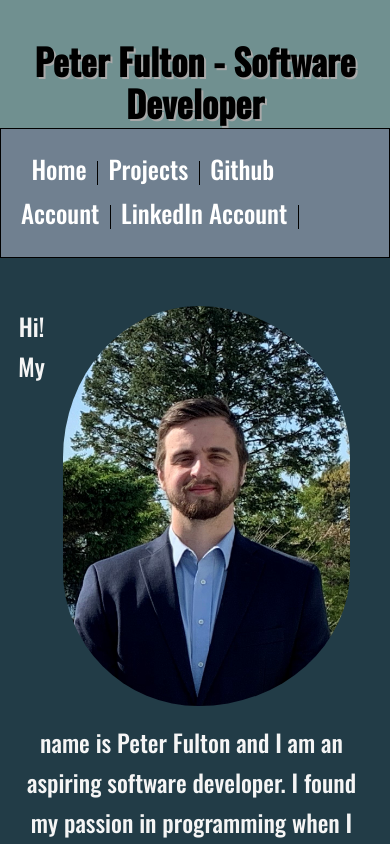
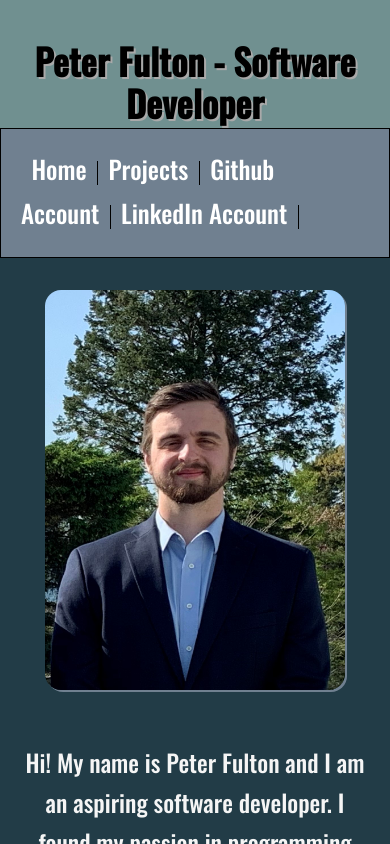
Before and after one commit to pmfulton/pmfulton_v1.0, a Next.js app: page / in a window 390 px wide. Shown: the top 844 px of the page. Built offline with nearby package versions, Linux system fonts and the light colour scheme.

Commit message:
change layout for mobile

```diff
--- a/pages/index.js
+++ b/pages/index.js
@@ -13,8 +13,8 @@ function AboutMe() {
             <main>
                 <Header heading="Peter Fulton - Software Developer" />
                 <NavBar />
+                <img className = {styles.me} src="me.jpg" alt="self" />
                 <div className={styles.indexBody}>
-                    <img src="me.jpg" alt="self" />
                     <p>
                         Hi! My name is Peter Fulton and I am an aspiring software developer.
                         I found my passion in programming when I first learned Python for an undergraduate research position at the University of Connecticut.
--- a/public/css_modules/styles.module.css
+++ b/public/css_modules/styles.module.css
@@ -100,20 +100,23 @@
 .indexBody {
     width: 100%;
     position: relative;
-    top: 9rem;
-    margin-right: 2rem;
+    top: 10rem;
     height: auto;
+
 
 }
 
-.indexBody img{
+.me {
     height: 400px;
-    float: right;
-    border-radius: 20rem;
-    padding-bottom: 1rem;
-    padding-left: 1rem;
-    margin-right: 2.5rem;
-    max-width: 95%;
+    position: relative;
+    top: 8rem;
+    display: block;
+    border-radius: 1rem;
+    margin-left: auto;
+    margin-right: auto;
+    width: 300px;
+    box-shadow: 2px 2px slategrey;
+
 
 }
 
@@ -121,10 +124,11 @@
     font-size: 1.5rem;
     line-height: 2.5rem;
     text-align: center;
-    width: 90%;
     color: whitesmoke;
-    padding-left: 1rem;
-    margin-top: 1rem;
+    margin: 20px;
+
+
+
 
 }
 
```
